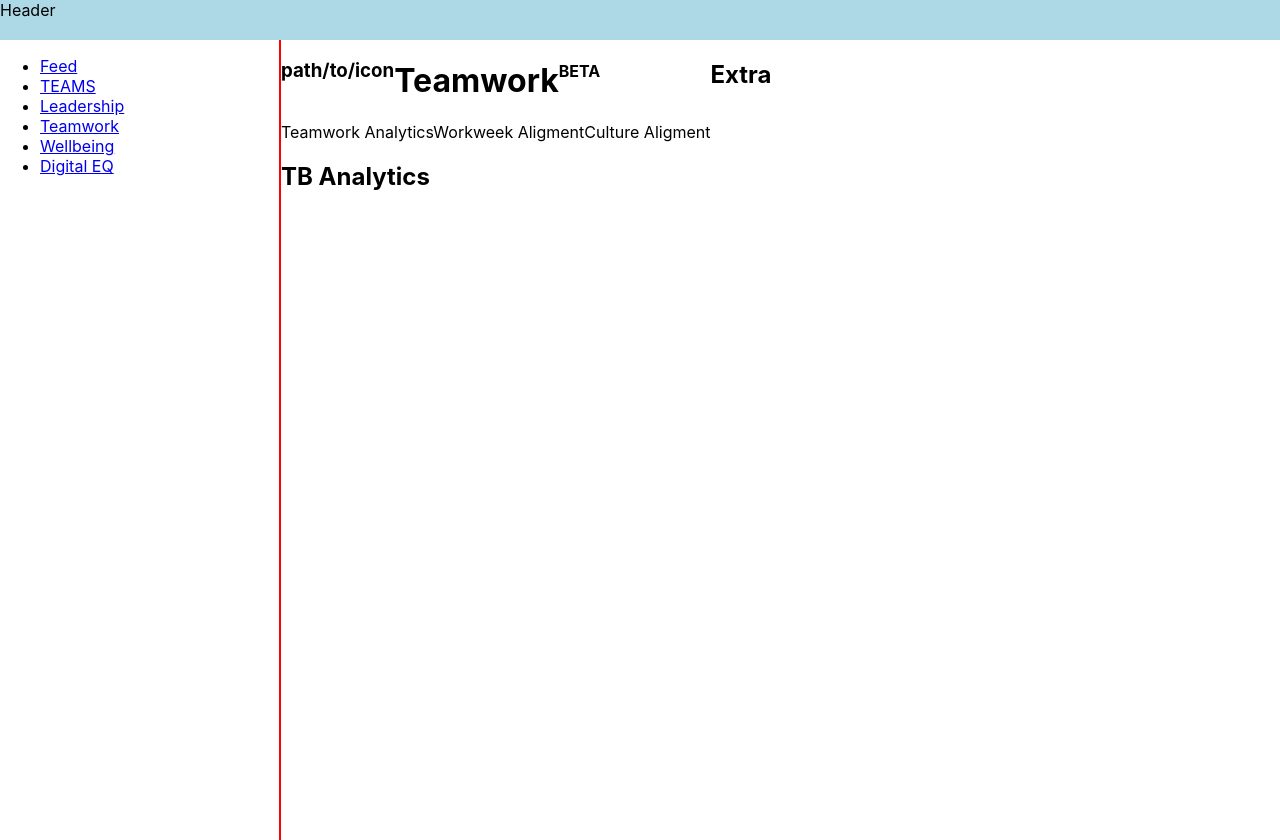
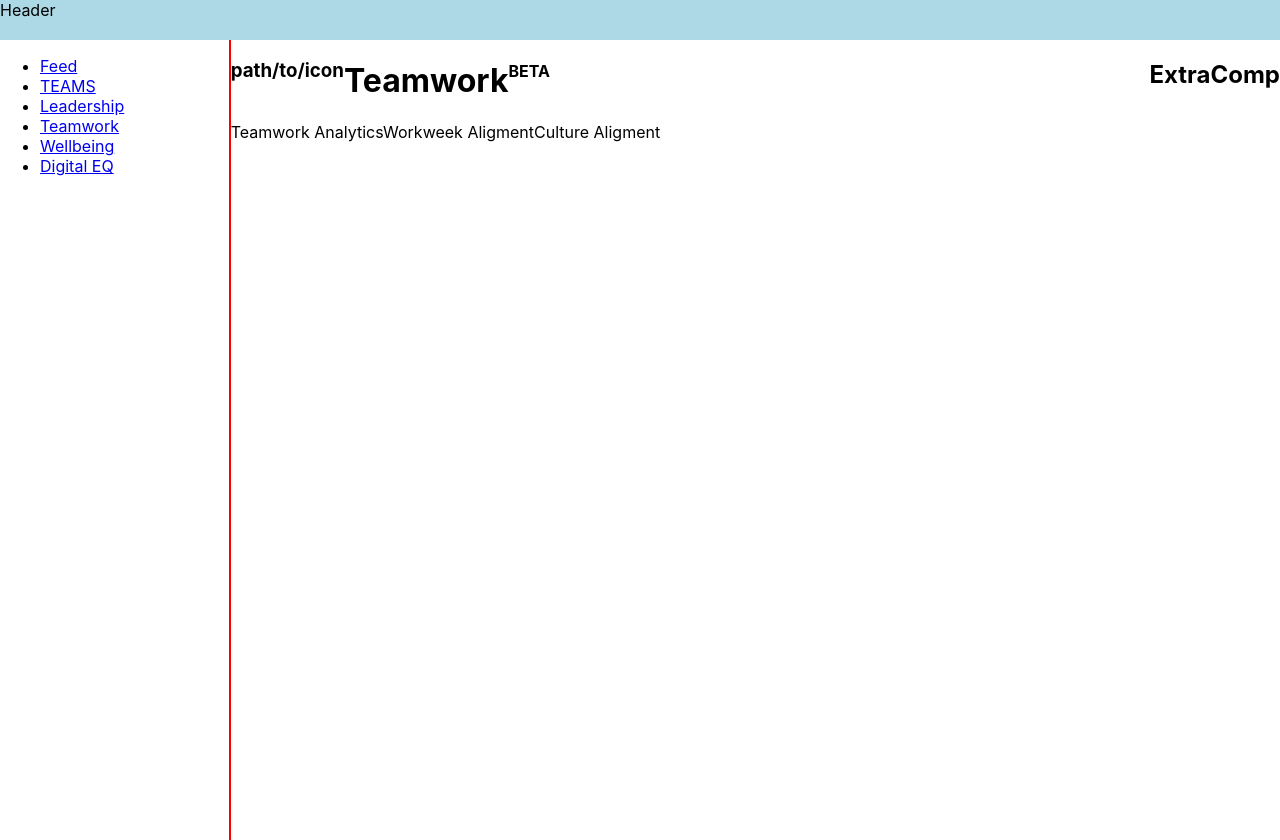
Before and after one commit to Lord-Gusarov/TabRouter, a React (Create React App) app: page /#/teamwork in a window 1280 px wide. Before the commit this address led to /#/dashboard/teamwork/analytics. Built offline with nearby package versions, Linux system fonts and the light colour scheme.

Commit message:
extra component, set right

```diff
--- a/src/App.js
+++ b/src/App.js
@@ -25,7 +25,7 @@ export default function App() {
         >
           <div style={{justifyItems: "center"}}>Header</div>
         </div>
-        <div style={{ float: "left" }}>
+        <div style={{}}>
           <SideNav />
         </div>
       </div>
--- a/src/Tabs/Teamwork.js
+++ b/src/Tabs/Teamwork.js
@@ -21,13 +21,13 @@ export default function Teamwork () {
     ]
 
     return (
-        <div>
+        <div style={{width: "100%"}}>
             <TabRouter
             icon="path/to/icon"
             title="Teamwork"
             feat="BETA"
             tabs={tabs}
-            extraComponent="Extra"
+            extraComponent="ExtraComp"
             />
         </div>
     )
```
